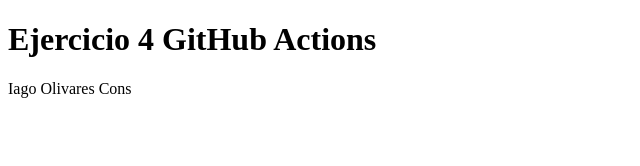
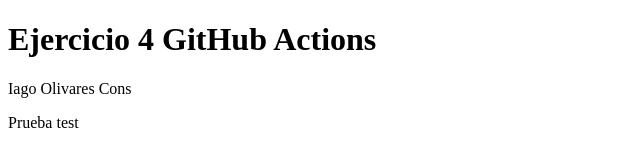
Before and after one commit to IagoOlivares/github-actions, a plain HTML site: page index.html in a window 1280 px wide. Shown: the full height of the page, 0-640 px from the left. Drawn offline with Linux system fonts and the light colour scheme.

Commit message:
prueba test

```diff
--- a/index.html
+++ b/index.html
@@ -10,6 +10,8 @@
 <body>
   <h1>Ejercicio 4 GitHub Actions</h1>
   <p>Iago Olivares Cons</p>
+  <p>Prueba test</p>
+
 </body>
 
 </html>
```
